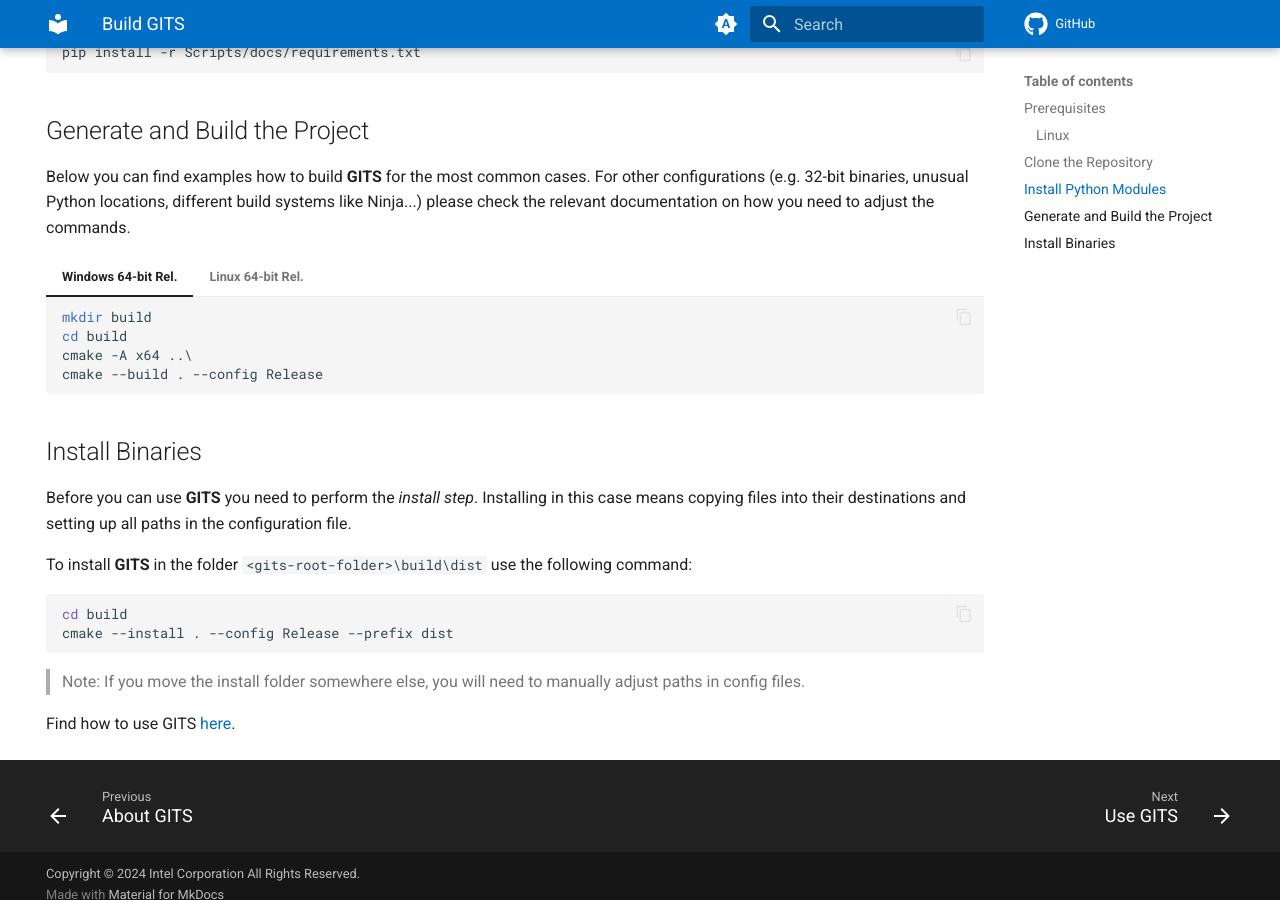
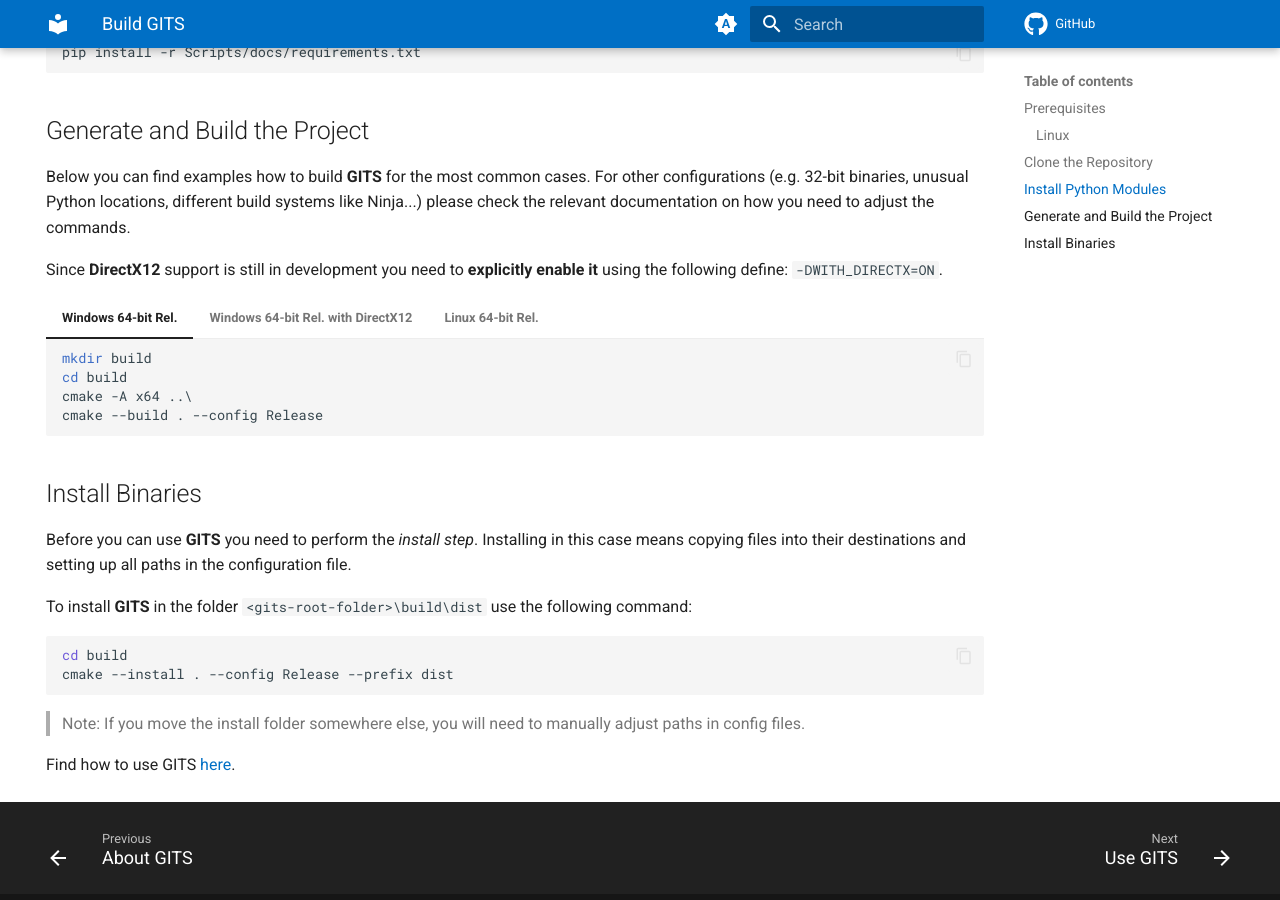
Before and after one commit to intel/gits, an MkDocs documentation site: the page built from docs/building.md, in a window 1280 px wide and 900 px high, scrolled down 1227 px. Built offline with MkDocs 1.6.1 and Material for MkDocs 9.7.7, drawn with Linux system fonts in a browser that asks for light colours; comment, search, counter and statistics services are not loaded.

Commit message:
[docs] Added missing information about DX12

````diff
--- a/docs/building.md
+++ b/docs/building.md
@@ -52,7 +52,7 @@ pip install -r Scripts/docs/requirements.txt
 
 Below you can find examples how to build **GITS** for the most common cases. For other configurations (e.g. 32-bit binaries, unusual Python locations, different build systems like Ninja...) please check the relevant documentation on how you need to adjust the commands.
 
-
+Since **DirectX12** support is still in development you need to **explicitly enable it** using the following define: `-DWITH_DIRECTX=ON`.
 
 === "Windows 64-bit Rel."
 	```batch
@@ -62,7 +62,13 @@ Below you can find examples how to build **GITS** for the most common cases. For
 	cmake --build . --config Release
 	```
 
-
+=== "Windows 64-bit Rel. with DirectX12"
+	```batch
+	mkdir build
+	cd build
+	cmake -A x64 ..\ -DWITH_DIRECTX=ON
+	cmake --build . --config Release
+	```
 
 === "Linux 64-bit Rel."
 	```bash
````
Also changed, not shown: docs/usage.md (+9 -9 lines).
